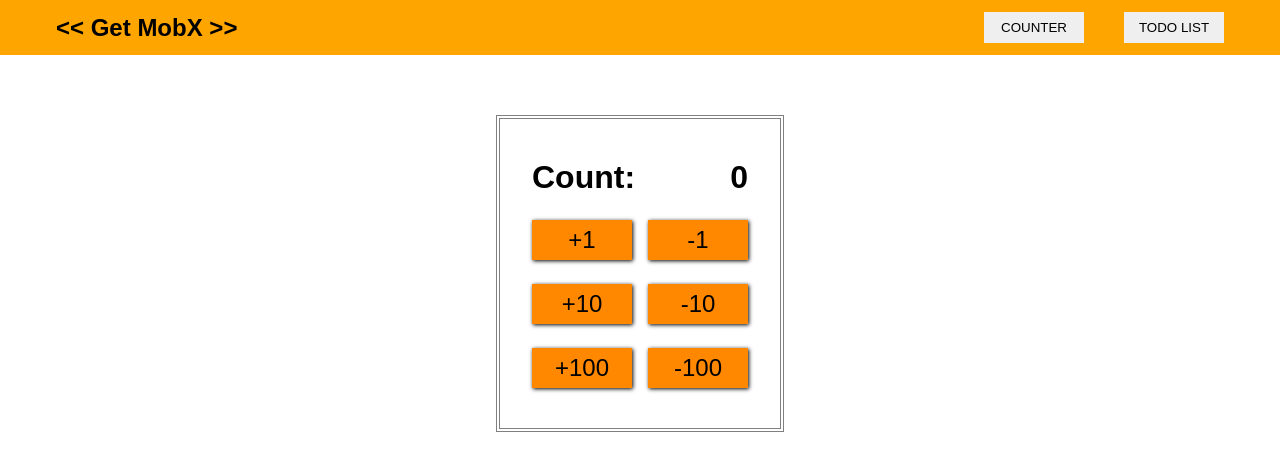
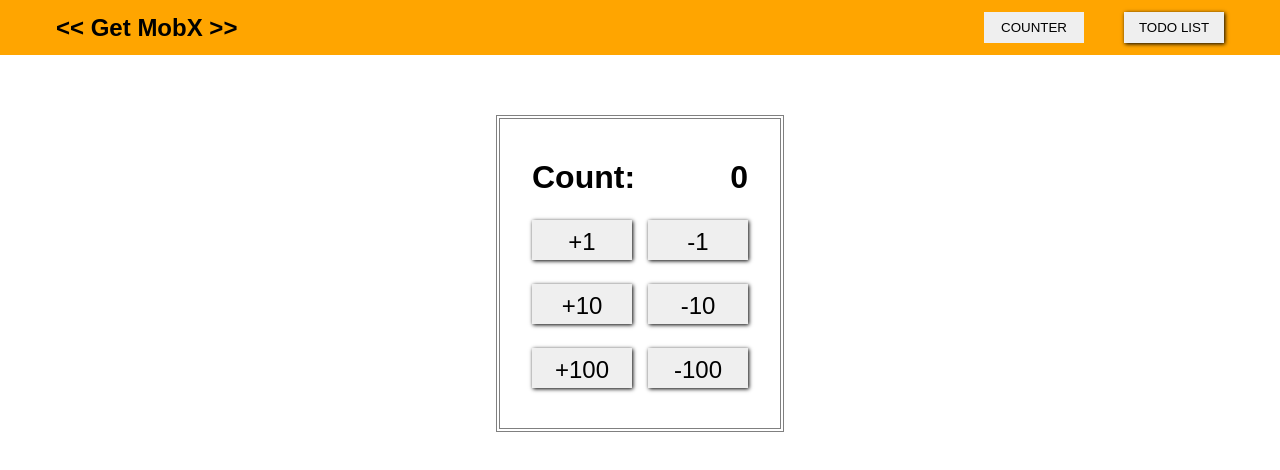
Before and after one commit to ik-web/get_mobx, a React (Create React App) app: page /#/counter in a window 1280 px wide. Shown: the top 470 px of the page. Built offline with nearby package versions, Linux system fonts and the light colour scheme.

Commit message:
Fix styles

```diff
--- a/package.json
+++ b/package.json
@@ -6,6 +6,7 @@
     "@testing-library/jest-dom": "^5.16.5",
     "@testing-library/react": "^13.4.0",
     "@testing-library/user-event": "^13.5.0",
+    "classnames": "^2.3.2",
     "mobx": "^6.7.0",
     "mobx-react-lite": "^3.4.0",
     "react": "^18.2.0",
--- a/src/components/Header.jsx
+++ b/src/components/Header.jsx
@@ -1,8 +1,20 @@
+import classNames from "classnames";
 import React from "react";
 import { useNavigate } from "react-router-dom";
+import pageState from "../store/page";
+
 
 const Header = () => {
   const navigate = useNavigate();
+  const buttons = [
+    { name: "Counter", path: "/counter" },
+    { name: "Todo list", path: "/todos" },
+  ];
+
+  const handleNavigate = (path) => {
+    navigate(path);
+    pageState.setCurrentPage(path);
+  }
 
   return (
     <div className="header">
@@ -11,19 +23,18 @@ const Header = () => {
           <h2 className="header__logo">{`<< Get MobX >>`}</h2>
 
           <nav className="header__nav">
-            <button
-              className="header__button button"
-              onClick={() => navigate("/counter")}
-            >
-              Counter
-            </button>
+            {buttons.map((button) => (
+              <button
+                key={button.name}
+                className={classNames("header__button button", {
+                  isActive: button.path === pageState.currentPagePath,
+                })}
 
-            <button
-              className="header__button button"
-              onClick={() => navigate("/todos")}
-            >
-              Todo list
-            </button>
+                onClick={() => handleNavigate(button.path)}
+              >
+                {button.name}
+              </button>
+            ))}
           </nav>
         </div>
       </div>
--- a/src/index.scss
+++ b/src/index.scss
@@ -83,21 +83,6 @@ html {
     height: 40px;
 
     font-size: 24px;
-    cursor: pointer;
-
-    background: rgb(255, 136, 0);
-    border: none;
-    box-shadow: 1px 1px 4px black;
-
-    transition: all 0.1s linear;
-
-    &:hover {
-      background: orange;
-    }
-
-    &:active {
-      box-shadow: 0 0 0 transparent;
-    }
   }
 }
 
@@ -108,6 +93,10 @@ html {
     display: flex;
     justify-content: center;
     margin-bottom: 24px;
+  }
+
+  &__button {
+    width: 160px;
   }
 }
 
@@ -144,5 +133,24 @@ html {
 
 .button {
   padding: 8px 12px;
+
+  border: none;
+  box-shadow: 1px 1px 4px black;
   cursor: pointer;
+
+  transition: all 0.1s linear;
+
+  &:focus,
+  &:hover {
+    background: grey;
+    color: white;
+  }
+
+  &:active {
+    box-shadow: 0 0 0 transparent;
+  }
 }
+
+.isActive {
+  box-shadow: 0 0 0 transparent;
+}
--- a/src/pages/Counter.jsx
+++ b/src/pages/Counter.jsx
@@ -1,7 +1,7 @@
 import { observer } from "mobx-react-lite";
 import React from "react";
 import Layout from "../components/Layout";
-import counter from "../store/counter";
+import counterState from "../store/counter";
 
 const Counter = () => {
   return (
@@ -9,31 +9,34 @@ const Counter = () => {
       <div className="counter">
         <h1 className="counter__count">
           <span>Count:</span>
-          <span>{counter.count}</span>
+          <span>{counterState.count}</span>
         </h1>
 
         <div className="counter__buttons">
           <button
-            className="counter__button"
-            onClick={() => counter.increment()}
+            className="counter__button button"
+            onClick={() => counterState.increment()}
           >
             +1
           </button>
           <button
-            className="counter__button"
-            onClick={() => counter.decrement()}
+            className="counter__button button"
+            onClick={() => counterState.decrement()}
           >
             -1
           </button>
         </div>
 
         <div className="counter__buttons">
-          <button className="counter__button" onClick={() => counter.plusTen()}>
+          <button
+            className="counter__button button"
+            onClick={() => counterState.plusTen()}
+          >
             +10
           </button>
           <button
-            className="counter__button"
-            onClick={() => counter.minusTen()}
+            className="counter__button button"
+            onClick={() => counterState.minusTen()}
           >
             -10
           </button>
@@ -41,14 +44,14 @@ const Counter = () => {
 
         <div className="counter__buttons">
           <button
-            className="counter__button"
-            onClick={() => counter.plusHundred()}
+            className="counter__button button"
+            onClick={() => counterState.plusHundred()}
           >
             +100
           </button>
           <button
-            className="counter__button"
-            onClick={() => counter.minusHundred()}
+            className="counter__button button"
+            onClick={() => counterState.minusHundred()}
           >
             -100
           </button>
--- /dev/null
+++ b/src/store/page.js
@@ -0,0 +1,15 @@
+import { makeAutoObservable } from "mobx";
+
+class Page {
+  currentPagePath = "/counter";
+
+  constructor() {
+    makeAutoObservable(this);
+  }
+
+  setCurrentPage(path) {
+    this.currentPagePath = path;
+  }
+}
+
+export default new Page();
```
Also changed, not shown: 1 other file (tests, documents, lock files or other folders).
